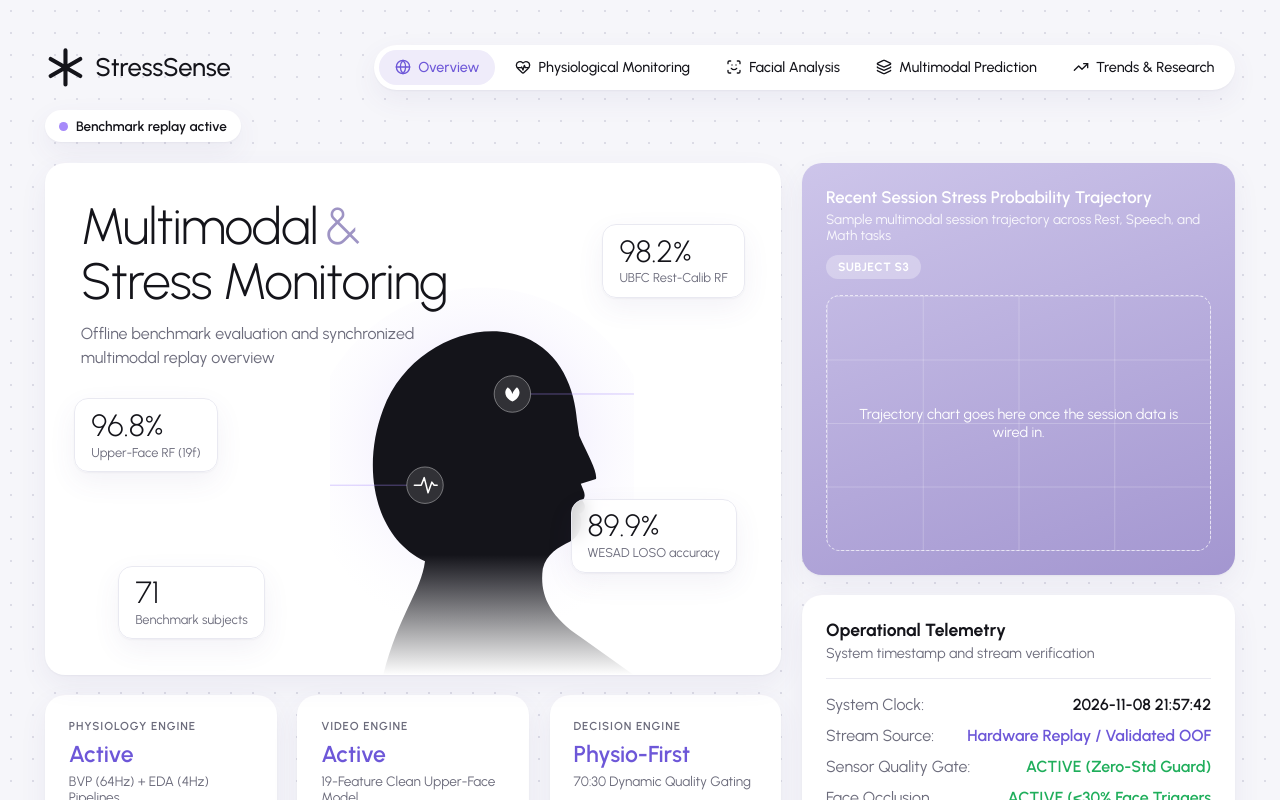
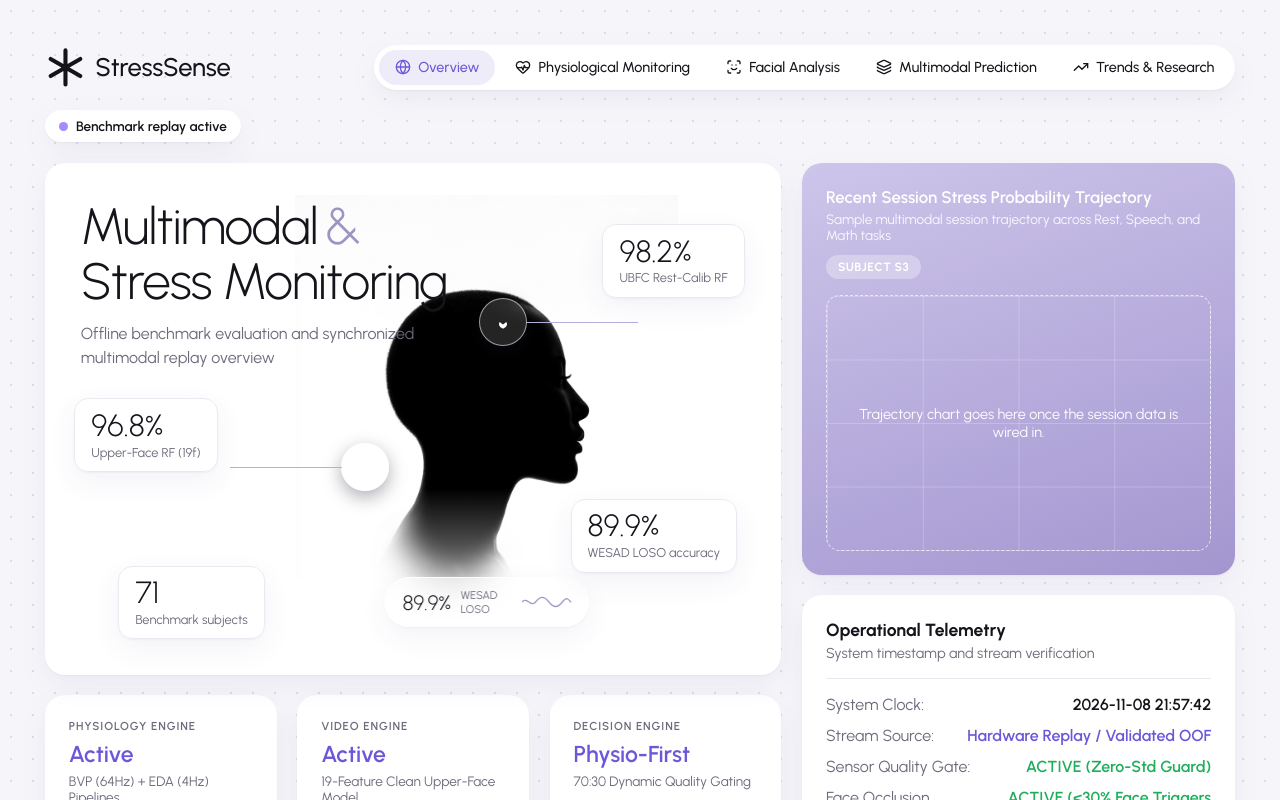
Before and after one commit to anshulll19/stress-recognition-project, a React (Vite) app in the folder frontend/: page / in a window 1280 px wide. Shown: the top 800 px of the page. Built offline with nearby package versions, Linux system fonts and the light colour scheme.

Commit message:
style: use head image with glass nodes in Overview hero

```diff
--- a/frontend/src/pages/Overview.jsx
+++ b/frontend/src/pages/Overview.jsx
@@ -32,50 +32,6 @@ function CardHead({ title, subtitle, badge }) {
   );
 }
 
-function Orb() {
-  return (
-    <svg viewBox="0 0 400 520" className={styles.orb} aria-hidden="true">
-      <defs>
-        <linearGradient id="headFade" x1="0" y1="0" x2="0" y2="1">
-          <stop offset="0%" stopColor="#14141a" stopOpacity="1" />
-          <stop offset="65%" stopColor="#14141a" stopOpacity="1" />
-          <stop offset="100%" stopColor="#14141a" stopOpacity="0" />
-        </linearGradient>
-        <radialGradient id="headGlow" cx="50%" cy="45%" r="55%">
-          <stop offset="0%" stopColor="#a78bfa" stopOpacity="0.35" />
-          <stop offset="100%" stopColor="#efecfa" stopOpacity="0" />
-        </radialGradient>
-      </defs>
-
-      <circle cx="200" cy="240" r="230" fill="url(#headGlow)" />
-
-      <path
-        d="M70 520 C90 440 120 410 125 370 C60 340 40 250 70 170 C100 90 190 50 255 75 C305 95 322 145 325 185 L328 205 C340 232 352 252 350 262 L330 268 C334 278 338 284 332 290 C338 298 336 304 328 308 C334 318 330 336 316 344 C300 352 285 360 280 380 C276 410 285 440 330 470 L400 520 Z"
-        fill="url(#headFade)"
-      />
-
-      {/* forehead node */}
-      <line x1="264" y1="150" x2="400" y2="150" stroke="#a78bfa" strokeOpacity="0.6" />
-      <circle cx="240" cy="150" r="24" fill="#fff" fillOpacity="0.12" stroke="#fff" strokeOpacity="0.5" />
-      <path
-        d="M240 160 C230 156 228 146 234 141 C237 144 239 146 240 150 C241 146 243 144 246 141 C252 146 250 156 240 160 Z"
-        fill="#fff"
-      />
-
-      {/* back-of-head node */}
-      <line x1="101" y1="270" x2="0" y2="270" stroke="#a78bfa" strokeOpacity="0.6" />
-      <circle cx="125" cy="270" r="24" fill="#fff" fillOpacity="0.12" stroke="#fff" strokeOpacity="0.5" />
-      <path
-        d="M111 270 H120 L124 260 L129 280 L134 266 L137 270 H141"
-        fill="none"
-        stroke="#fff"
-        strokeWidth="2"
-        strokeLinecap="round"
-        strokeLinejoin="round"
-      />
-    </svg>
-  );
-}
 
 export default function Overview() {
   const clock = useClock();
@@ -91,7 +47,42 @@ export default function Overview() {
               Stress Monitoring
             </h1>
             <p className={styles.heroSub}>{O.subtitle}</p>
-            <Orb />
+            <div className={styles.orb}>
+              <img src="/head.png" alt="" className={styles.head} />
+              <span className={`${styles.node} ${styles.nodeTop}`}>
+                <svg viewBox="0 0 24 24" width="20" height="20" aria-hidden="true">
+                  <path
+                    d="M12 20c-4-1.5-6-5-4-8 1.2 1 2.8 1.8 4 3 1.2-1.2 2.8-2 4-3 2 3 0 6.500-4 8z"
+                    fill="currentColor"
+                  />
+                </svg>
+              </span>
+              <span className={`${styles.node} ${styles.nodeSide}`}>
+                <svg viewBox="0 0 24 24" width="20" height="20" aria-hidden="true">
+                  <path
+                    d="M3 12h4l2-5 3 10 3-8 2 3h4"
+                    fill="none"
+                    stroke="currentColor"
+                    strokeWidth="1.8"
+                    strokeLinecap="round"
+                    strokeLinejoin="round"
+                  />
+                </svg>
+              </span>
+              <div className={styles.glassPill}>
+                <strong>89.9%</strong>
+                <small>WESAD LOSO</small>
+                <svg viewBox="0 0 80 24" width="64" height="20" aria-hidden="true">
+                  <path
+                    d="M0 12 C8 2 14 22 22 12 S36 2 44 12 S58 22 66 12 S76 8 80 12"
+                    fill="none"
+                    stroke="#9e94c4"
+                    strokeWidth="2"
+                    strokeLinecap="round"
+                  />
+                </svg>
+              </div>
+            </div>
             {O.highlights.map((h, i) => (
               <div key={h.label} className={`${styles.chip} ${styles["chip" + i]}`}>
                 <span className={styles.chipValue}>{h.value}</span>
--- a/frontend/src/pages/Overview.module.css
+++ b/frontend/src/pages/Overview.module.css
@@ -63,9 +63,87 @@
 
 .orb {
   position: absolute;
-  right: 20%;
+  right: 14%;
   bottom: 0;
-  width: min(19rem, 48%);
+  width: min(24rem, 52%);
+  aspect-ratio: 4 / 5;
+}
+
+.head {
+  width: 100%;
+  height: 100%;
+  object-fit: contain;
+  object-position: bottom;
+  mix-blend-mode: multiply;
+  -webkit-mask-image: linear-gradient(to bottom, #000 62%, transparent 100%);
+  mask-image: linear-gradient(to bottom, #000 62%, transparent 100%);
+}
+
+.node {
+  position: absolute;
+  display: grid;
+  place-items: center;
+  width: 3rem;
+  height: 3rem;
+  color: #fff;
+  background: rgba(255, 255, 255, 0.14);
+  border: 1px solid rgba(255, 255, 255, 0.55);
+  border-radius: 50%;
+  backdrop-filter: blur(6px);
+  box-shadow: 0 6px 18px rgba(20, 20, 40, 0.35);
+}
+
+.node::after {
+  content: "";
+  position: absolute;
+  top: 50%;
+  width: 7rem;
+  height: 1px;
+  background: var(--lav-300);
+}
+
+.nodeTop {
+  top: 22%;
+  left: 48%;
+}
+
+.nodeTop::after {
+  left: 100%;
+}
+
+.nodeSide {
+  top: 52%;
+  left: 12%;
+}
+
+.nodeSide::after {
+  right: 100%;
+}
+
+.glassPill {
+  position: absolute;
+  left: 50%;
+  bottom: 10%;
+  display: flex;
+  align-items: center;
+  gap: 0.6rem;
+  padding: 0.6rem 1.1rem;
+  transform: translateX(-50%);
+  background: rgba(255, 255, 255, 0.55);
+  border: 1px solid rgba(255, 255, 255, 0.85);
+  border-radius: var(--radius-pill);
+  backdrop-filter: blur(10px);
+  box-shadow: var(--shadow);
+}
+
+.glassPill strong {
+  font-size: 1.3rem;
+  font-weight: 300;
+}
+
+.glassPill small {
+  font-size: 0.7rem;
+  color: var(--ink-2);
 }
 
 .chip {
```
Also changed, not shown: frontend/public/head.png (added).
